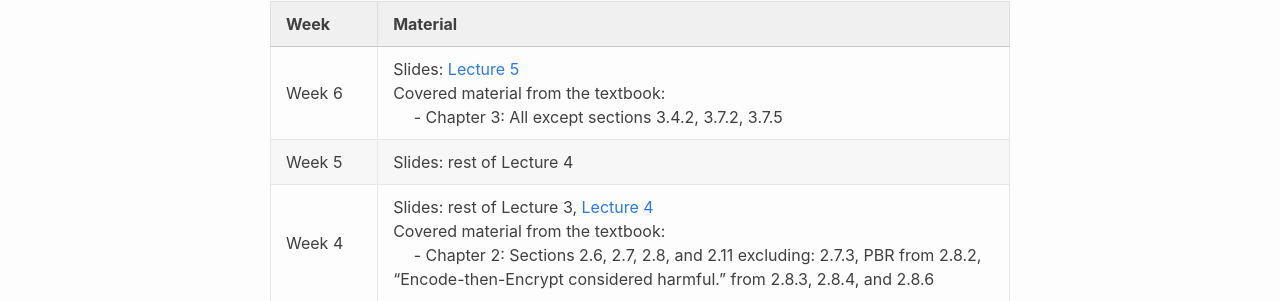
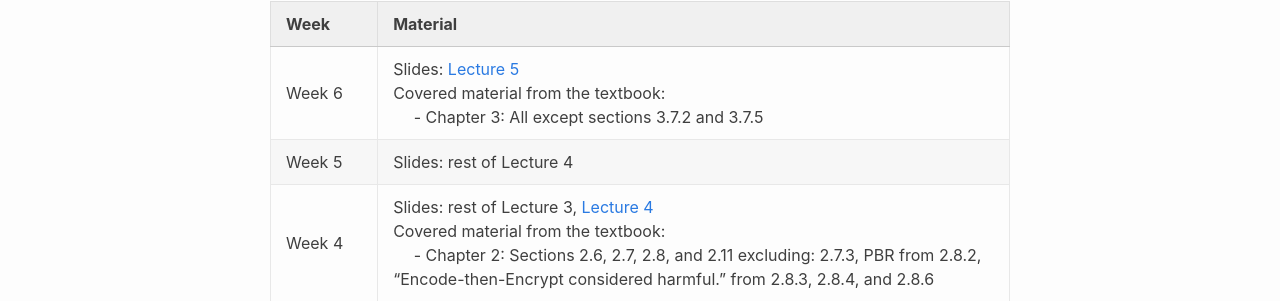
Before and after one commit to GhadaAlmashaqbeh/GhadaAlmashaqbeh.github.io, a Jekyll site: the page built from courses/cse3400-s2022/index.md, in a window 1280 px wide. Shown: the part 284-585 px from the top of the page. Built offline with Jekyll 4.4.1, drawn with Linux system fonts in a browser that asks for light colours.

Commit message:
update courses

```diff
--- a/courses/cse3400-s2022/index.md
+++ b/courses/cse3400-s2022/index.md
@@ -10,7 +10,7 @@ Lecture slides and covered textbook material (assignments, class recordings, etc
 
 | Week&emsp;&emsp;| Material           |
 |----------|--------------------|
-| Week 6 | Slides: [Lecture 5](./lecture5.pdf) <br/> Covered material from the textbook: <br/> &emsp; - Chapter 3: All except sections 3.4.2, 3.7.2, 3.7.5 |
+| Week 6 | Slides: [Lecture 5](./lecture5.pdf) <br/> Covered material from the textbook: <br/> &emsp; - Chapter 3: All except sections 3.7.2 and 3.7.5 |
 | Week 5 | Slides: rest of Lecture 4 |
 | Week 4 | Slides: rest of Lecture 3, [Lecture 4](./lecture4.pdf) <br/> Covered material from the textbook: <br/> &emsp; - Chapter 2: Sections 2.6, 2.7, 2.8, and 2.11 excluding: 2.7.3, PBR from 2.8.2, “Encode-then-Encrypt considered harmful.” from 2.8.3, 2.8.4, and 2.8.6 |
 | Week 3 | Slides: rest of Lecture 3 |
```
Also changed, not shown: 6 other files.
